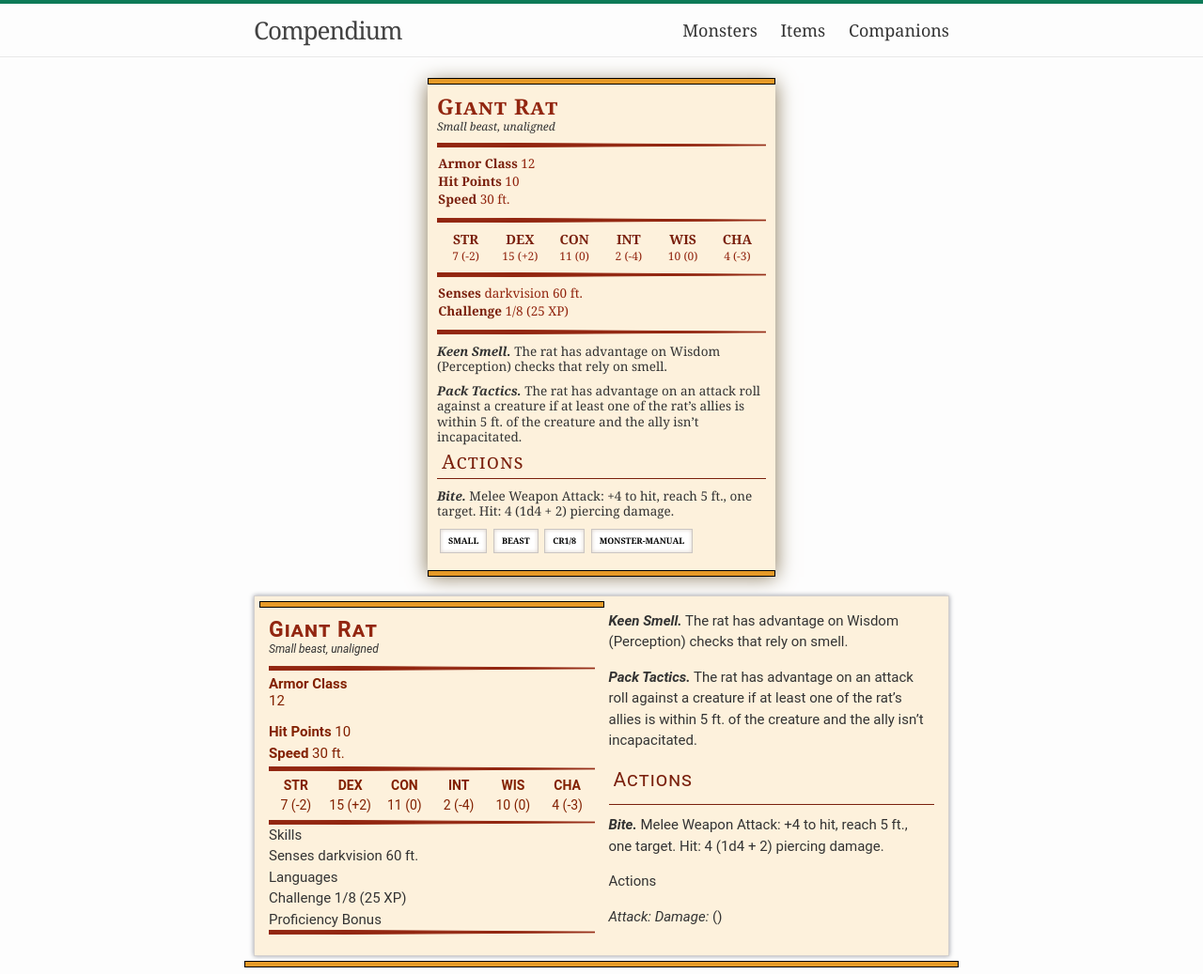
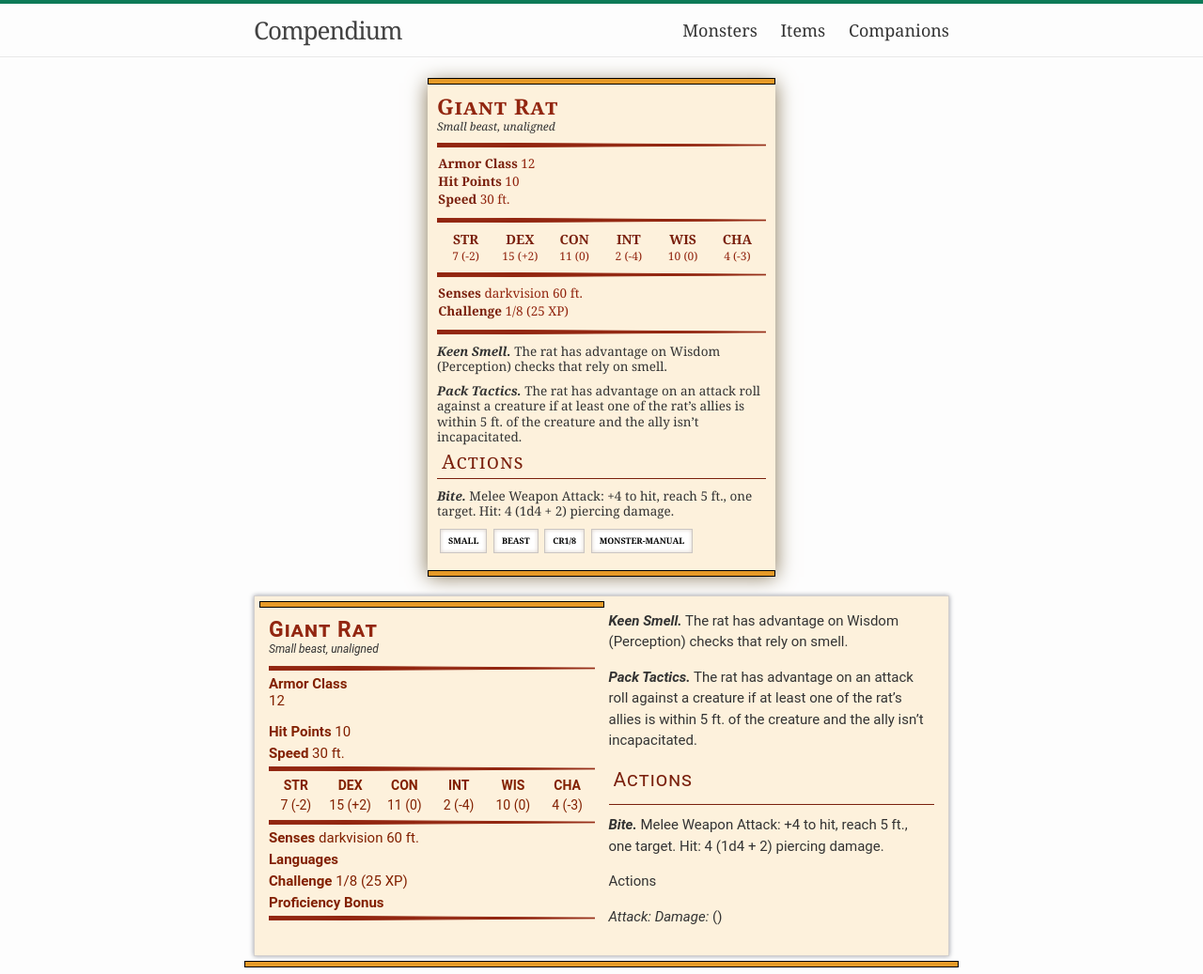
Before and after one commit to okaycasual/ck, a Jekyll site: the page built from _monsters/giant-rat.md, in a window 1280 px wide. Shown: the whole page at 94% size. Built offline with Jekyll 4.4.1, drawn with Linux system fonts in a browser that asks for light colours.

Commit message:
format more stats

```diff
--- a/_layouts/monster.html
+++ b/_layouts/monster.html
@@ -236,7 +236,7 @@
     </div>
     <div class="mon-stat-block__tidbits">
       <div class="mon-stat-block__tidbit">
-                <span class="mon-stat-block__tidbit-label">Skills</span>
+        {% if page.show_skill %}<span class="mon-stat-block__tidbit-label">Skills</span>{% endif %}
         <span class="mon-stat-block__tidbit-data">
           {% if page.skill_acrobatics %}
             <a class="tooltip-hover skill-tooltip">Acrobatics</a> {{page.skill_acrobatics}}
@@ -294,39 +294,30 @@
           {% endif %}
         </span>
       </div>
-
-            <div class="mon-stat-block__tidbit">
-                <span class="mon-stat-block__tidbit-label">Senses</span>
-                <span class="mon-stat-block__tidbit-data">
+      <div class="mon-stat-block__attribute">
+          <span class="mon-stat-block__attribute-label">Senses</span>
+          <span class="mon-stat-block__attribute-data">
             {{ page.senses }}
           </span>
       </div>
-
-            <div class="mon-stat-block__tidbit">
-                <span class="mon-stat-block__tidbit-label">Languages</span>
-                <span class="mon-stat-block__tidbit-data">
+      <div class="mon-stat-block__attribute">
+          <span class="mon-stat-block__attribute-label">Languages</span>
+          <span class="mon-stat-block__attribute-data">
             {{ page.languages }}
           </span>
       </div>
-
-        <div class="mon-stat-block__tidbit-container">
-            <div class="mon-stat-block__tidbit">
-                <span class="mon-stat-block__tidbit-label">Challenge</span>
-                <span class="mon-stat-block__tidbit-data">
+      <div class="mon-stat-block__attribute">
+          <span class="mon-stat-block__attribute-label">Challenge</span>
+          <span class="mon-stat-block__attribute-data">
             {{ page.challenge }}
           </span>
       </div>
-
-                <div class="mon-stat-block__tidbit-spacer"></div>
-                <div class="mon-stat-block__tidbit">
-                    <span class="mon-stat-block__tidbit-label">Proficiency Bonus</span>
-                    <span class="mon-stat-block__tidbit-data">
+      <div class="mon-stat-block__attribute">
+          <span class="mon-stat-block__attribute-label">Proficiency Bonus</span>
+          <span class="mon-stat-block__attribute-data">
               {{ page.prof_bonus }}
           </span>
       </div>
-
-        </div>
-
     </div>
     <svg height="5" width="100%" class="tapered-rule">
       <polyline points="0,0 400,2.5 0,5"></polyline>
```
Lines whose indentation alone changed are shown as unchanged.
